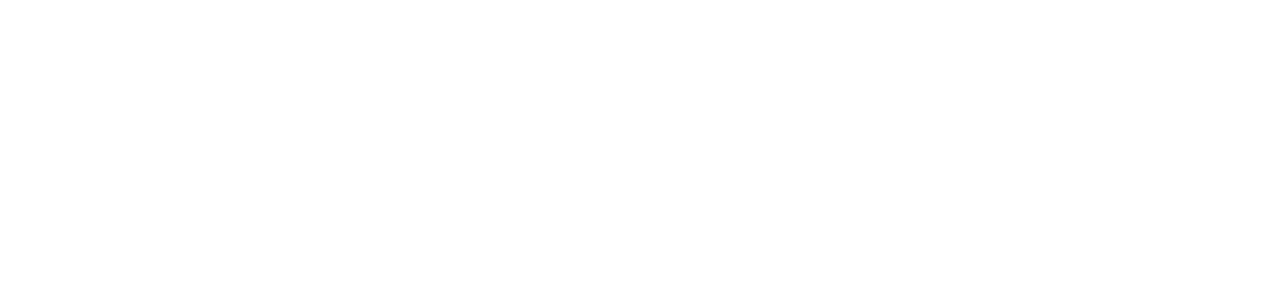
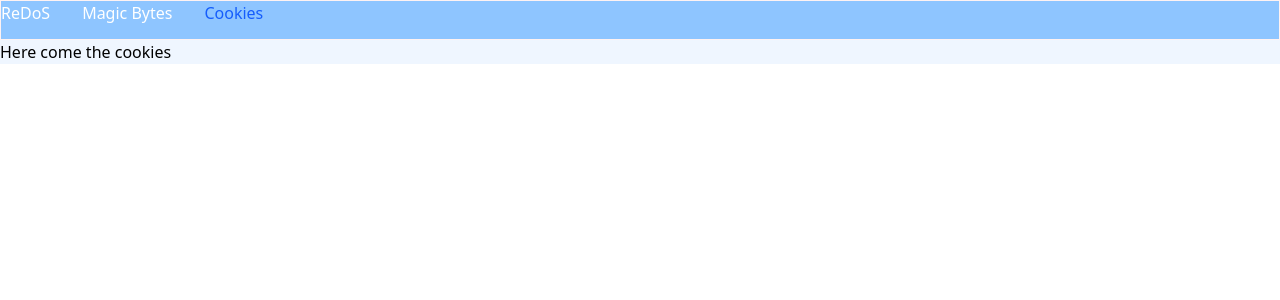
Before and after one commit to zerroxxx9/WebVulnerabilities, a React (Vite) app in the folder frontend/: page /cookies in a window 1280 px wide. Before the commit this address had no page. Shown: the top 300 px of the page. Built offline with nearby package versions, Linux system fonts and the light colour scheme.

Commit message:
New Vuln: SameSite Cookies

```diff
--- a/frontend/src/main.tsx
+++ b/frontend/src/main.tsx
@@ -6,6 +6,7 @@
 import {BrowserRouter, Route, Routes} from "react-router";
 import Layout from "./pages/Layout.tsx";
 import Dashboard from "./pages/dashboard.tsx";
+import Cookies from "./pages/cookies.tsx";
 
 createRoot(document.getElementById('root')!).render(
   <StrictMode>
@@ -16,6 +17,7 @@
                     <Route path="/" element={<Dashboard />} />
                     <Route path="/redos" element={<ReDoS />} />
                     <Route path="/magic" element={<FileUploader />} />
+                    <Route path="/cookies" element={<Cookies />} />
                 </Route>
             </Routes>
         </BrowserRouter>
--- a/frontend/src/organisms/Navbar.tsx
+++ b/frontend/src/organisms/Navbar.tsx
@@ -15,6 +15,9 @@
                     <li>
                         <DefaultNavlink location={"/magic"}>Magic Bytes</DefaultNavlink>
                     </li>
+                    <li>
+                        <DefaultNavlink location={"/cookies"}>Cookies</DefaultNavlink>
+                    </li>
                 </ul>
             </div>
         </nav>
--- /dev/null
+++ b/frontend/src/pages/cookies.tsx
@@ -0,0 +1,9 @@
+const Cookie = () => {
+    return (
+        <div className={"bg-blue-50"}>
+            Here come the cookies
+        </div>
+    )
+}
+
+export default Cookie;
```
